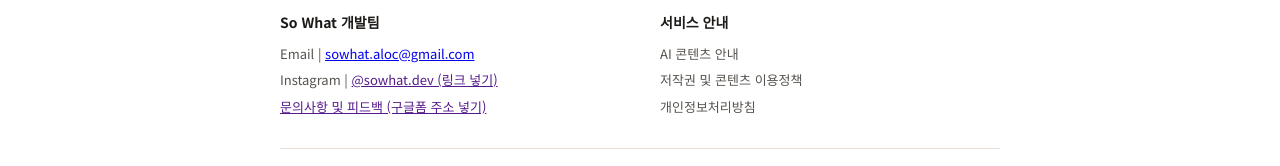
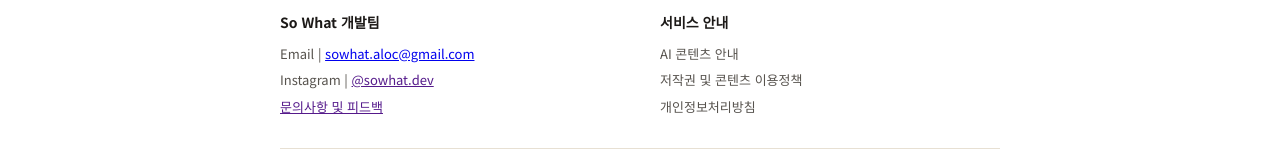
Before and after one commit to ALOC-dev/5th-project-sowhat-client-2026, a React (Vite) app: page / in a window 1280 px wide. Shown: the part 3787-3953 px from the top of the page. Built offline with nearby package versions, Linux system fonts and the light colour scheme; no server answers.

Commit message:
chore: 인스타그램 / 구글폼 '넣어야됨' 문구 제거

```diff
--- a/src/App.tsx
+++ b/src/App.tsx
@@ -257,11 +257,11 @@ export default function App() {
 								</li>
 								<li>
 									Instagram{" | "}
-									<a href="">@sowhat.dev (링크 넣기)</a>
+									<a href="">@sowhat.dev</a>
 								</li>
 								<li>
 									<a href="">
-										문의사항 및 피드백 (구글폼 주소 넣기)
+										문의사항 및 피드백
 									</a>
 								</li>
 							</ul>
```
